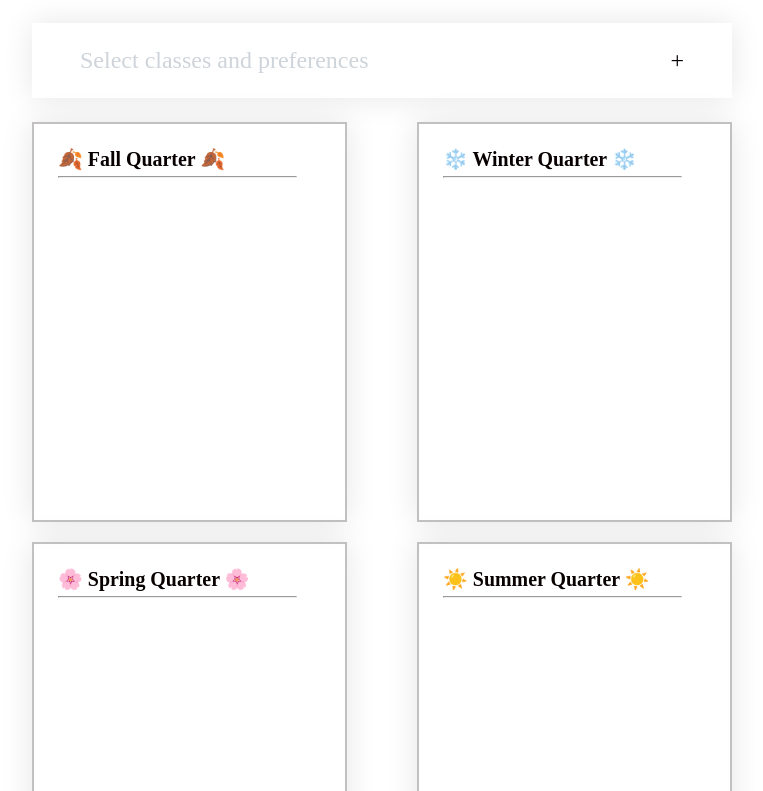
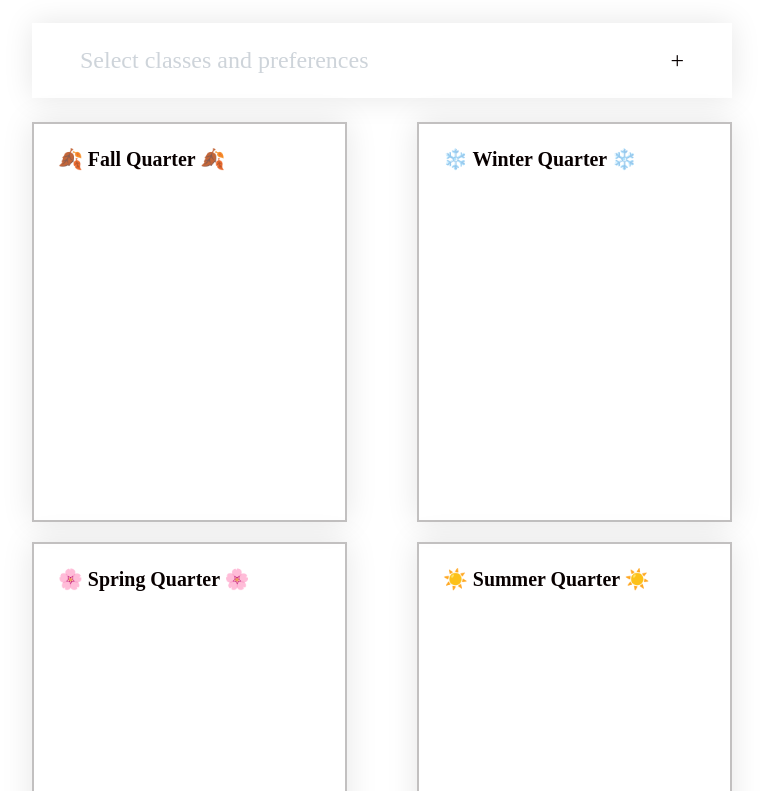
Before and after one commit to adamandwise/scheduling-tool, a React (Create React App) app: page / in a window 1280 px wide. Shown: the part 489-1280 px from the top of the page, without its empty margins (258-1021 px from the left). Built offline with nearby package versions, Linux system fonts and the light colour scheme.

Commit message:
added the ability to generate a mock schedule for the first year. at the moment the data is hard coded in,but the data would be programatically effected by user inputs in the form

```diff
--- a/src/App.js
+++ b/src/App.js
@@ -218,6 +218,8 @@ function Header() {
 }
 
 function Form({ formData, handleFormInput }) {
+  const [schedule, setSchedule] = useState([]);
+
   return (
     <div className="accordion">
       <h3 style={{ color: "red" }}>
@@ -226,28 +228,53 @@ function Form({ formData, handleFormInput }) {
       <h3 style={{ color: "green" }}>
         First time students: Please fill in your preferences.
       </h3>
-      <AccordionItem formData={formData} handleFormInput={handleFormInput} />
-      <All4Quarters />
+      <AccordionItem
+        formData={formData}
+        handleFormInput={handleFormInput}
+        onScheduleGenerate={setSchedule}
+      />
+      <All4Quarters schedule={schedule} />
     </div>
   );
 }
 
-function All4Quarters() {
+function All4Quarters({ schedule }) {
+  const getScheduleForSeason = (season) => {
+    const quarter = schedule.find((q) => q.season === season);
+    return quarter ? quarter.schedule : [];
+  };
+
   return (
-    <div className="quarter-allign">
-      <Display season="🍂 Fall Quarter 🍂" />
-      <Display season="❄️ Winter  Quarter ❄️" />
-      <Display season="🌸 Spring  Quarter 🌸" />
-      <Display season="☀️ Summer  Quarter ☀️" />
+    <div className="smorter-smallign">
+      <Display
+        season="🍂 Fall Quarter 🍂"
+        schedule={getScheduleForSeason("🍂 Fall Quarter 🍂")}
+      />
+      <Display
+        season="❄️ Winter  Quarter ❄️"
+        schedule={getScheduleForSeason("❄️ Winter  Quarter ❄️")}
+      />
+      <Display
+        season="🌸 Spring  Quarter 🌸"
+        schedule={getScheduleForSeason("🌸 Spring  Quarter 🌸")}
+      />
+      <Display
+        season="☀️ Summer  Quarter ☀️"
+        schedule={getScheduleForSeason("☀️ Summer  Quarter ☀️")}
+      />
     </div>
   );
 }
 
-function Display({ season }) {
+function Display({ season, schedule }) {
   return (
-    <div className="content-box quarter-content">
-      <h5>{season} </h5>
-      <hr></hr>
+    <div className="content-box quarter-content ">
+      <h5>{season}</h5>
+      <ul>
+        {schedule.map((classItem, index) => (
+          <li key={index}>{classItem.class_name}</li>
+        ))}
+      </ul>
     </div>
   );
 }
@@ -260,7 +287,7 @@ function Footer() {
   );
 }
 
-function AccordionItem({ formData, handleFormInput }) {
+function AccordionItem({ formData, handleFormInput, onScheduleGenerate }) {
   const [isOpen, setIsOpen] = useState(false);
 
   function handleToggle() {
@@ -275,14 +302,18 @@ function AccordionItem({ formData, handleFormInput }) {
 
       {isOpen && (
         <div className="content-box">
-          <Prefrences formData={formData} handleFormInput={handleFormInput} />
+          <Prefrences
+            formData={formData}
+            handleFormInput={handleFormInput}
+            onScheduleGenerate={onScheduleGenerate}
+          />
         </div>
       )}
     </div>
   );
 }
 
-function Prefrences({ formData, handleFormInput }) {
+function Prefrences({ formData, handleFormInput, onScheduleGenerate }) {
   //
   const handleFormSubmit = (event) => {
     event.preventDefault();
@@ -293,6 +324,32 @@ function Prefrences({ formData, handleFormInput }) {
   const stopProp = (event) => {
     event.stopPropagation();
   };
+
+  const handleButtonClick = () => {
+    const newSchedule = generateSchedule(classes);
+
+    onScheduleGenerate(newSchedule);
+  };
+
+  function generateSchedule() {
+    const schedule = [
+      {
+        season: "🍂 Fall Quarter 🍂",
+        schedule: [classes[0], classes[1], classes[15]],
+      },
+      {
+        season: "❄️ Winter  Quarter ❄️",
+        schedule: [classes[6], classes[3], classes[16]],
+      },
+      {
+        season: "🌸 Spring  Quarter 🌸",
+        schedule: [classes[2], classes[14], classes[10]],
+      },
+      { season: "☀️ Summer  Quarter ☀️", schedule: [classes[4]] },
+    ];
+
+    return schedule;
+  }
 
   //form data
   return (
@@ -658,7 +715,7 @@ function Prefrences({ formData, handleFormInput }) {
 
         <br></br>
         <div className="generate">
-          <button>Generate Schedule</button>
+          <button onClick={handleButtonClick}>Generate Schedule</button>
         </div>
       </form>
     </div>
--- a/src/styles.css
+++ b/src/styles.css
@@ -87,16 +87,6 @@ body {
   line-height: 1.6;
 }
 
-.content-box ul {
-  color: #868e96;
-  margin-left: 16px;
-  margin-top: 16px;
-
-  display: flex;
-  flex-direction: column;
-  gap: 12px;
-}
-
 /* OPEN STATE */
 .open {
   border-top: 4px solid #087f5b;
@@ -109,19 +99,34 @@ body {
 
 .quarter-content {
   border: 2px solid rgb(194, 192, 192);
-  width: 45%;
+  width: 45%; /* Adjust the width calculation */
   height: 400px;
   box-shadow: 0 0 30px rgba(0, 0, 0, 0.1);
   padding: 20px 24px;
-  padding-right: 48px;
+  margin-bottom: 20px; /* Ensure there's space between rows */
 }
 
 .quarter-allign {
   display: flex;
   flex-wrap: wrap;
-  justify-content: space-between;
-  align-items: center;
-  gap: 20px;
+  justify-content: space-between; /* This should space out the items */
+  align-items: flex-start;
+}
+
+.smorter-smallign {
+  display: flex;
+  flex-wrap: wrap;
+  justify-content: space-between; /* This should space out the items */
+  align-items: flex-start;
+}
+
+.content-box ul {
+  color: #868e96;
+  margin-left: 16px;
+  margin-top: 16px;
+  display: flex;
+  flex-direction: column;
+  gap: 12px;
 }
 
 .generate {
```
